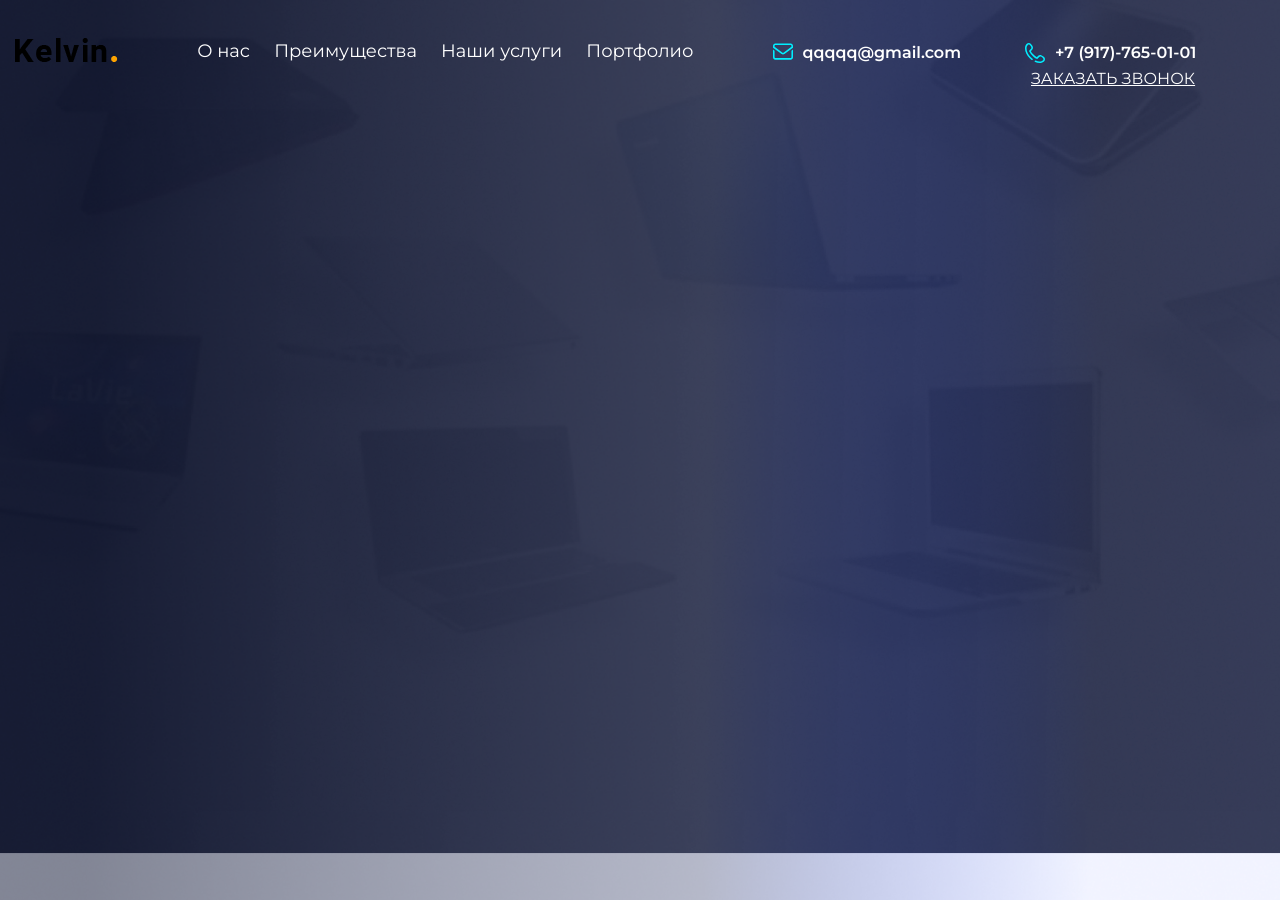
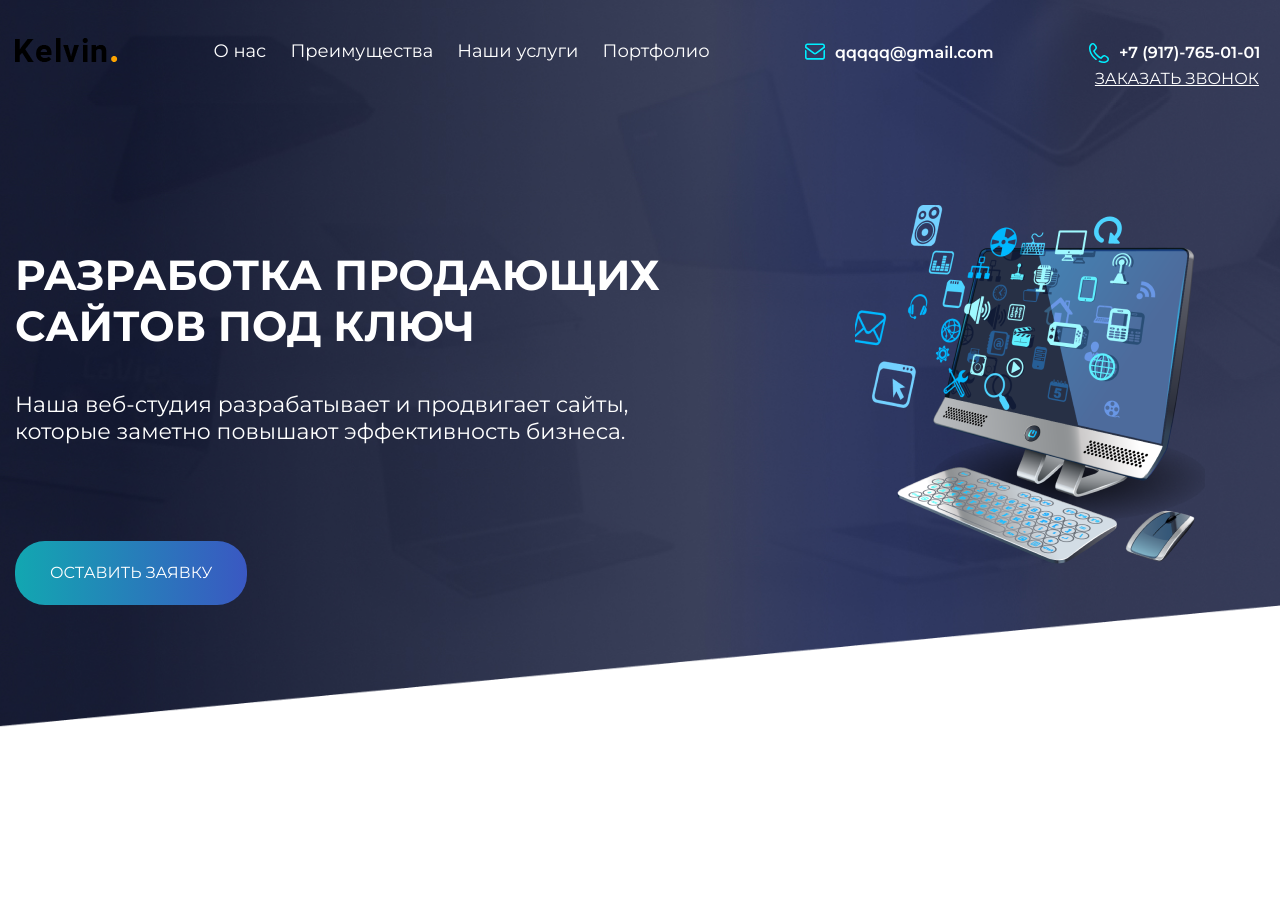
Before and after one commit to Saturdayin/itSaturday, a website: page app/index.html in a window 1280 px wide. After the commit the page ends 851 px from the top, so only its background shows below. Drawn offline with nearby package versions, Linux system fonts and the light colour scheme.

Commit message:
added header

```diff
--- a/app/index.html
+++ b/app/index.html
@@ -1,5 +1,6 @@
 <!DOCTYPE html>
 <html lang="en">
+
 <head>
     <meta charset="UTF-8">
     <meta name="viewport" content="width=device-width, initial-scale=1.0">
@@ -10,14 +11,15 @@
     <link rel="stylesheet" href="css/libs.min.css">
     <link rel="stylesheet" href="css/style.min.css">
 </head>
+
 <body>
     <header class="header">
         <div class="container">
-            <div class="header__inner">
+            <div class="header__top">
                 <!--начало шапки сайта-->
-                <div class="header__logo">
+                <a href="#" class="header__logo">
                     <img src="images/logo.png" alt="">
-                </div>
+                </a>
                 <nav class="header__menu">
                     <ul class="header__menu-list">
                         <li><a href="#">О нас</a></li>
@@ -26,7 +28,7 @@
                         <li><a href="#">Портфолио</a></li>
                     </ul>
                 </nav>
-                <div class="header__contacts">
+                <!-- <div class="header__contacts"> -->
                     <div class="header__contacts-email">
                         <a href="#">qqqqq@gmail.com</a>
                     </div>
@@ -36,14 +38,37 @@
                         <button class="header__contacts-form">ЗАКАЗАТЬ ЗВОНОК</button>
                     </div>
 
-                </div>
+                <!-- </div> -->
                 <!--конец шапки сайта-->
             </div>
+            <div class="header__inner">
+                <div class="header__info">
+                    <div class="header__title">
+                        РАЗРАБОТКА ПРОДАЮЩИХ САЙТОВ ПОД КЛЮЧ
+                    </div>
+                    <div class="header__text">
+                        Наша веб-студия разрабатывает и продвигает сайты, которые заметно повышают эффективность
+                        бизнеса.
+
+                    </div>
+                    <button class="header__info-btn">ОСТАВИТЬ ЗАЯВКУ</button>
+                </div>
+
+                <div class="header__image">
+                    <img src="images/computer.png" alt="">
+                </div>
+            </div>
+
         </div>
+        <img class="skos" src="images/skos.png" alt="">
     </header>
+    <section class="about">
+
+    </section>
 
     <script src="https://ajax.googleapis.com/ajax/libs/jquery/3.5.1/jquery.min.js"></script>
     <script src="js/libs.min.js"></script>
     <script src="js/main.js"></script>
 </body>
+
 </html>
--- a/app/scss/_global.scss
+++ b/app/scss/_global.scss
@@ -26,6 +26,10 @@ li{
     padding: 0;
     list-style: none;
 }
+h1,h2,h3,h4,h5,h6,p{
+    margin: 0;
+    padding: 0;
+}
 .container{
     max-width: 1300px;
     margin: 0 auto;
--- a/app/scss/style.scss
+++ b/app/scss/style.scss
@@ -2,18 +2,18 @@
 @import '_global';
 
 .header {
-    background-image: url(../images/header-bg.png);
+    background-image: url(../images/header-bg.jpg);
     background-repeat: no-repeat;
     background-size: cover;
     background-position: center;
-    height: 900px;
     padding-top: 10px;
 
-    &__inner {
+    &__top {
         height: 85px;
         display: flex;
         justify-content: space-between;
         align-items: center;
+        margin-bottom: 110px;
     }
 
     &__menu {
@@ -68,7 +68,7 @@
                 font-size: 16px;
                 line-height: 20px;
                 font-weight: 600;
-                margin-right: 64px;
+                // margin-right: 64px;
 
                 &::after {
                     content: '';
@@ -93,9 +93,11 @@
                 font-size: 16px;
                 line-height: 20px;
                 font-weight: 600;
-                margin-right: 64px;
+                // margin-right: 64px;
                 padding-top: 28px;
                 margin-bottom: 5px;
+                display: block;
+
 
                 &::after {
                     content: '';
@@ -124,4 +126,49 @@
             text-decoration: underline;
         }
     }
+    &__inner{
+        display: flex;
+        justify-content: flex-start;
+    }
+    &__info{
+        width: 660px;
+        padding-top: 45px;
+        margin-right: 180px;
+        &-btn{
+            padding: 23px 35px;
+            color: #fff;
+            background: linear-gradient(89.93deg, #12A7B1 0.04%, #3A58C2 99.92%);
+            border-radius: 30px;
+            border: none;
+            cursor: pointer;
+
+            &:hover{
+                background: linear-gradient(89.93deg, #51d9e2 0.04%, #8c9fe4 99.92%);
+            }
+
+        }
+    }
+    &__title{
+        font-size: 42px;
+        line-height: 51px;
+        font-weight: 700;
+        color: #fff;
+        margin-bottom: 39px;
+    }
+    &__text{
+        font-weight: 400;
+        font-size: 22px;
+        line-height: 27px;
+        color: #fff;
+        margin-bottom: 96px;
+    }
+
+
 }
+.skos{
+    background-repeat: no-repeat;
+    background-size: cover;
+    background-position: center;
+    width: 100%;
+    display: block;
+}
```
Also changed, not shown: app/css/style.min.css, app/images/computer.png (added), app/images/header-bg.jpg (added), app/images/header-bg.png (deleted), app/images/skos.jpg (added), app/images/skos.png (added).
